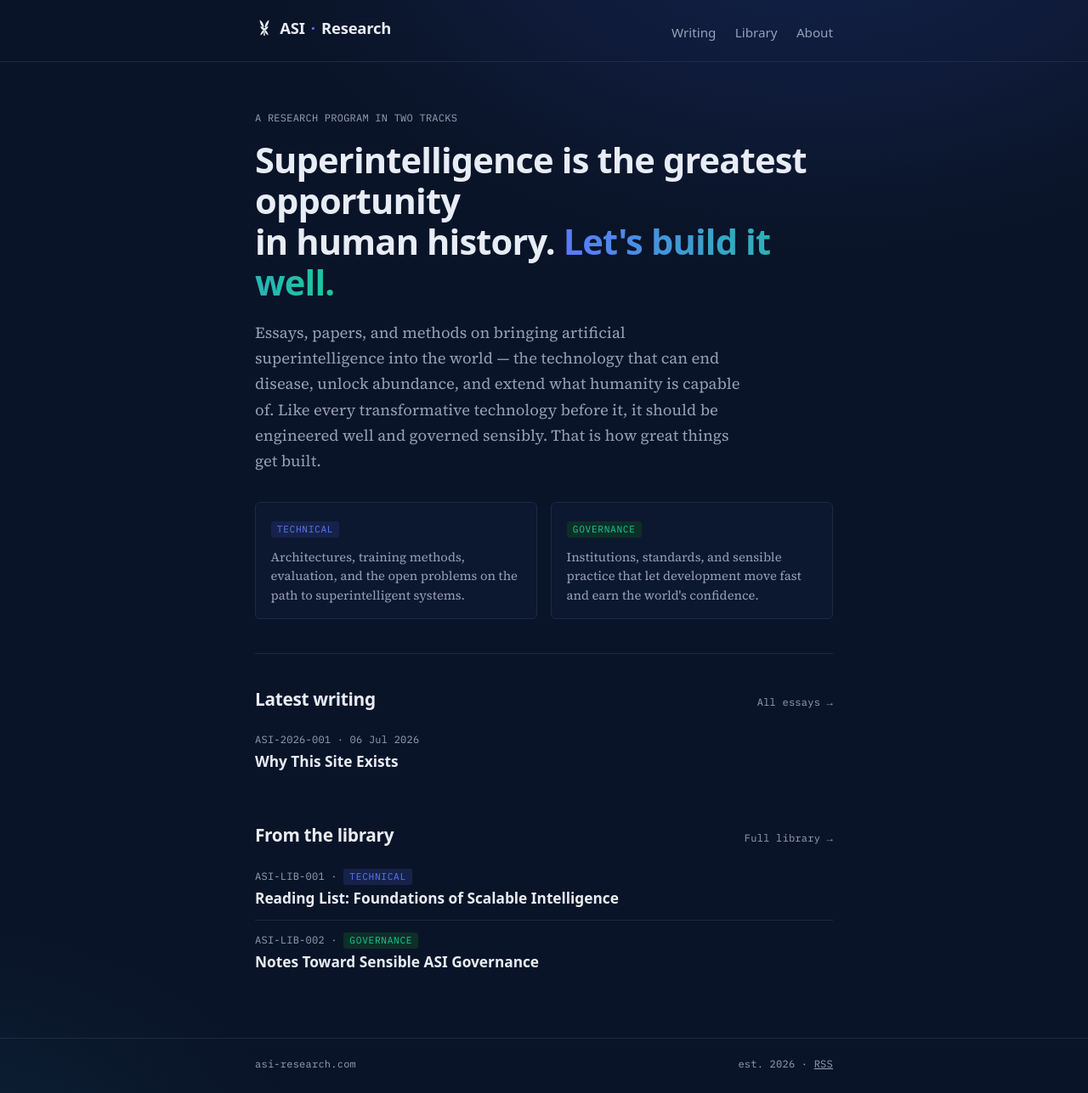
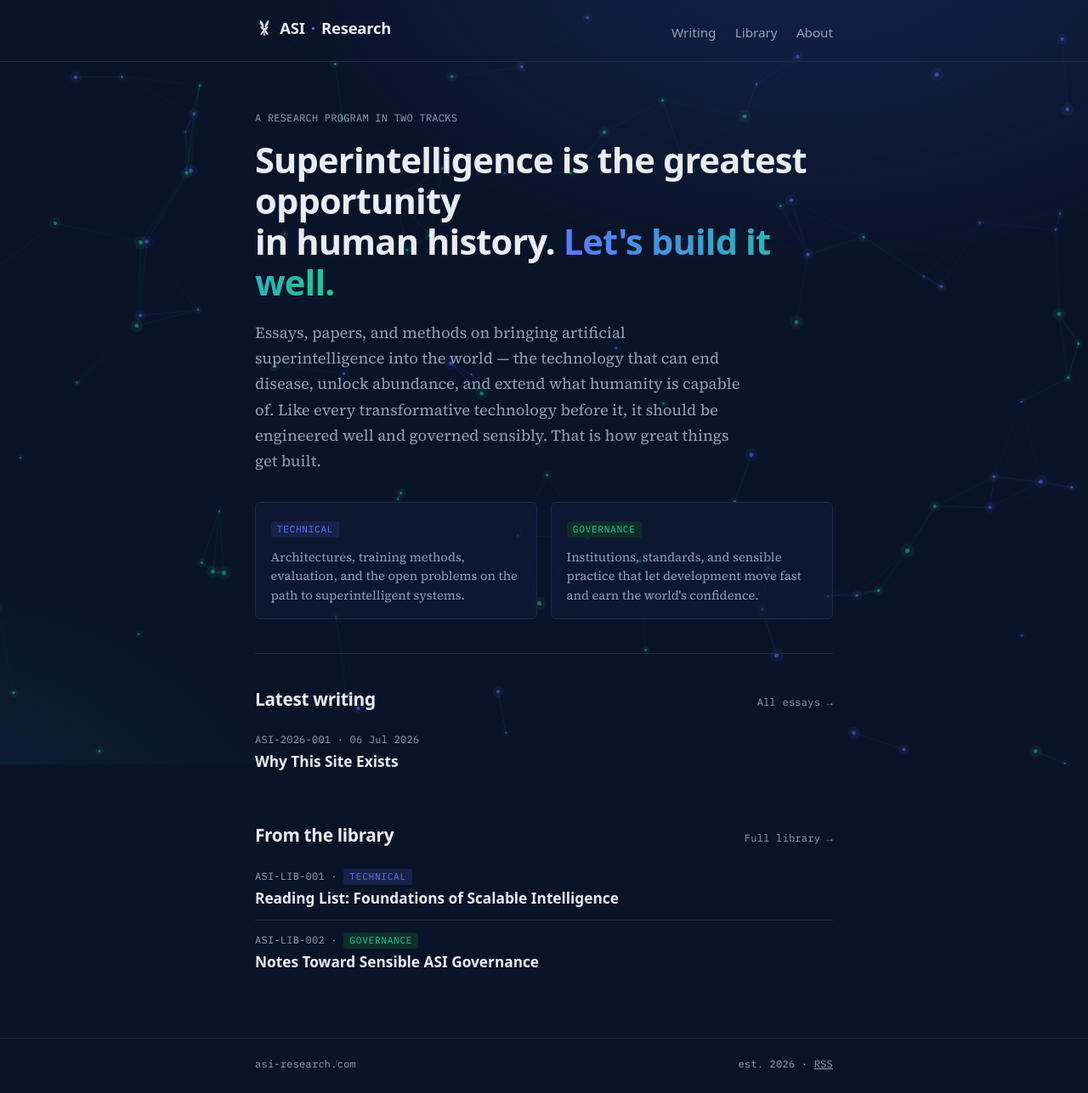
Before and after one commit to GapEye/asi-research, a Jekyll site: the page built from index.html, in a window 1280 px wide. Shown: the whole page at 85% size. Built offline with Jekyll 4.4.1, drawn with Linux system fonts in a browser that asks for light colours; some web fonts are replaced.

Commit message:
fix neuron display

```diff
--- a/assets/css/style.css
+++ b/assets/css/style.css
@@ -39,10 +39,20 @@ body {
   font-size: 1.0625rem;
   line-height: 1.65;
   color: var(--ink);
+  /* no background here: it would paint over the z-index:-1 canvas */
+  background: transparent;
+}
+
+/* ambient glows: fixed layer BELOW the neural canvas (-2 < -1) */
+body::before {
+  content: "";
+  position: fixed;
+  inset: 0;
+  z-index: -2;
+  pointer-events: none;
   background:
     radial-gradient(1100px 700px at 75% -10%, #14234d 0%, rgba(10,20,40,0) 60%),
-    radial-gradient(900px 600px at -10% 110%, #0d2438 0%, rgba(10,20,40,0) 55%),
-    var(--paper);
+    radial-gradient(900px 600px at -10% 110%, #0d2438 0%, rgba(10,20,40,0) 55%);
 }
 
 .wrap {
```
